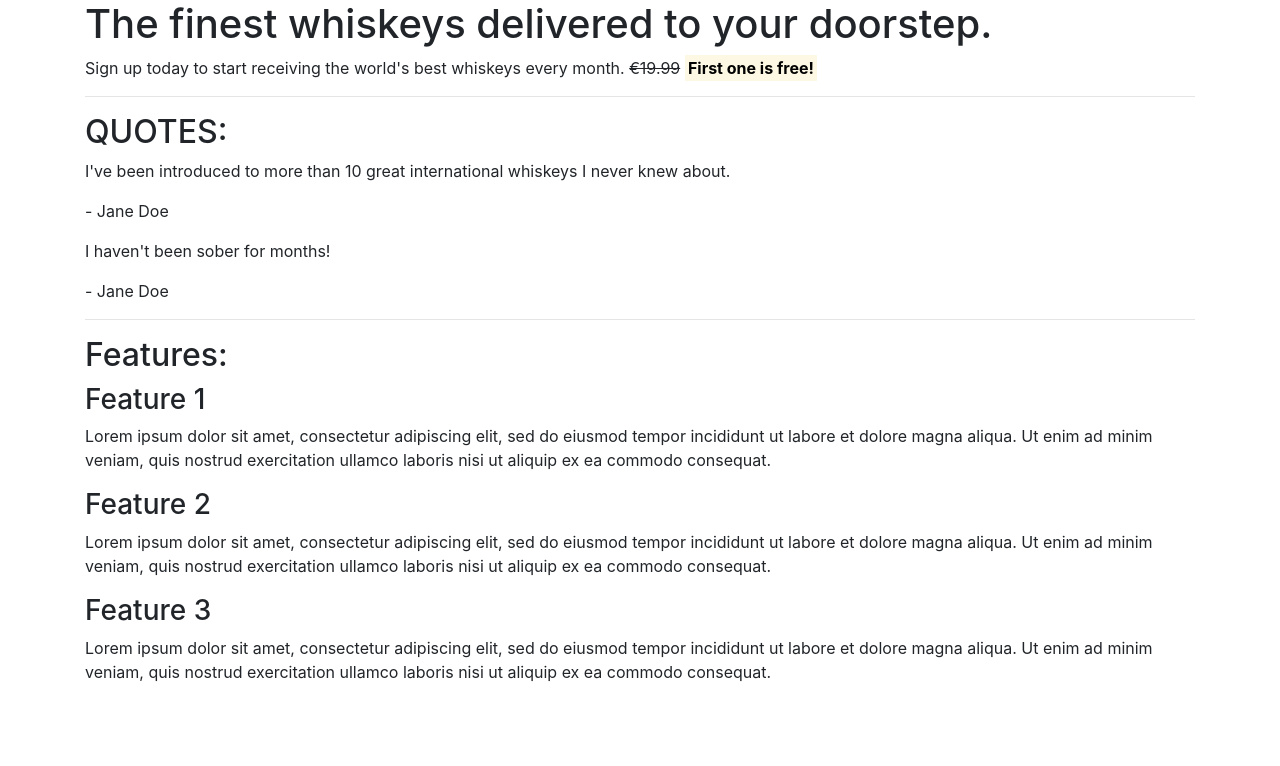
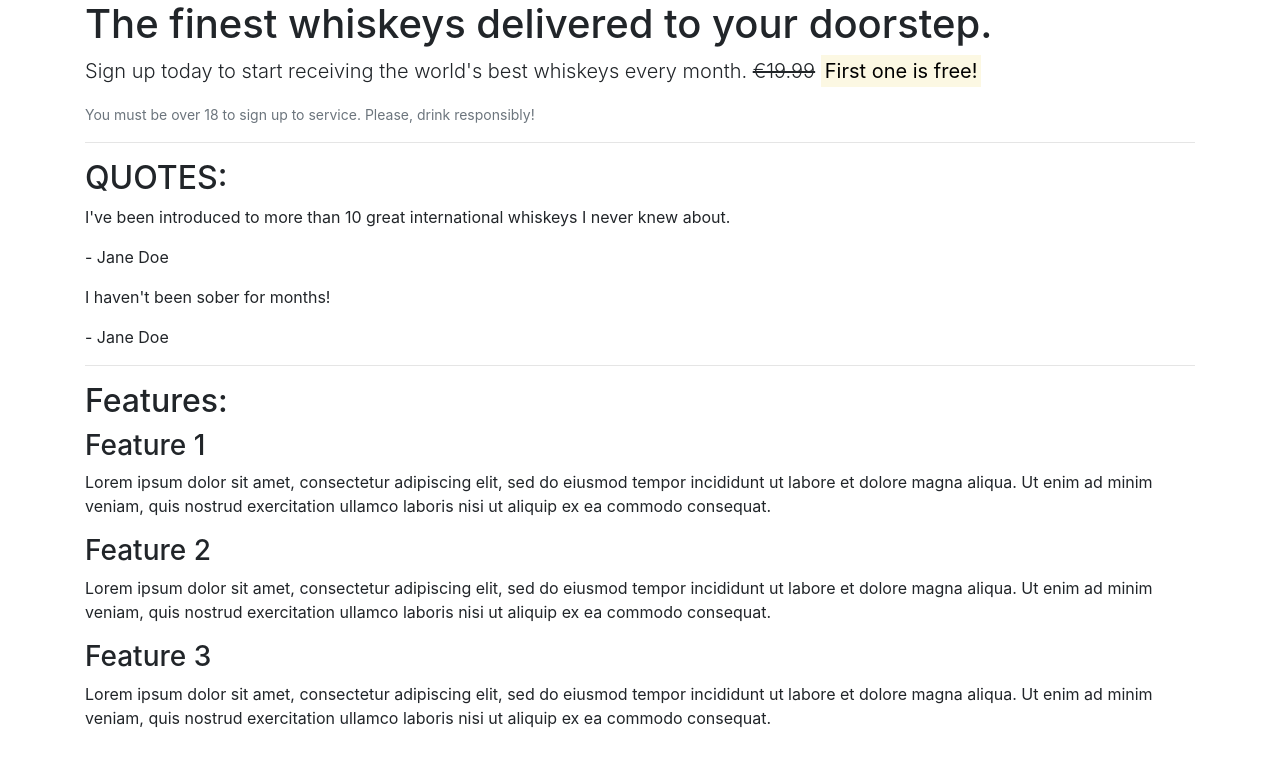
Before and after one commit to NikolettaGr/bootstrap-intro, a plain HTML site: page index.html in a window 1280 px wide. Drawn offline with nearby package versions, Linux system fonts and the light colour scheme.

Commit message:
Add new paragraph and add class to it

```diff
--- a/index.html
+++ b/index.html
@@ -15,8 +15,11 @@
         <!-- Callout -->
         <section class="callout">
             <h1>The finest whiskeys delivered to your doorstep.</h1>
-            <p>Sign up today to start receiving the world's best whiskeys every month.
+            <p class="lead">Sign up today to start receiving the world's best whiskeys every month.
                 <s>€19.99</s> <strong><mark>First one is free!</mark></strong>
+            </p>
+            <p class="text-muted">
+                <small>You must be over 18 to sign up to service. Please, drink responsibly!</small>
             </p>
         </section>
         <!-- /.callout -->
```
